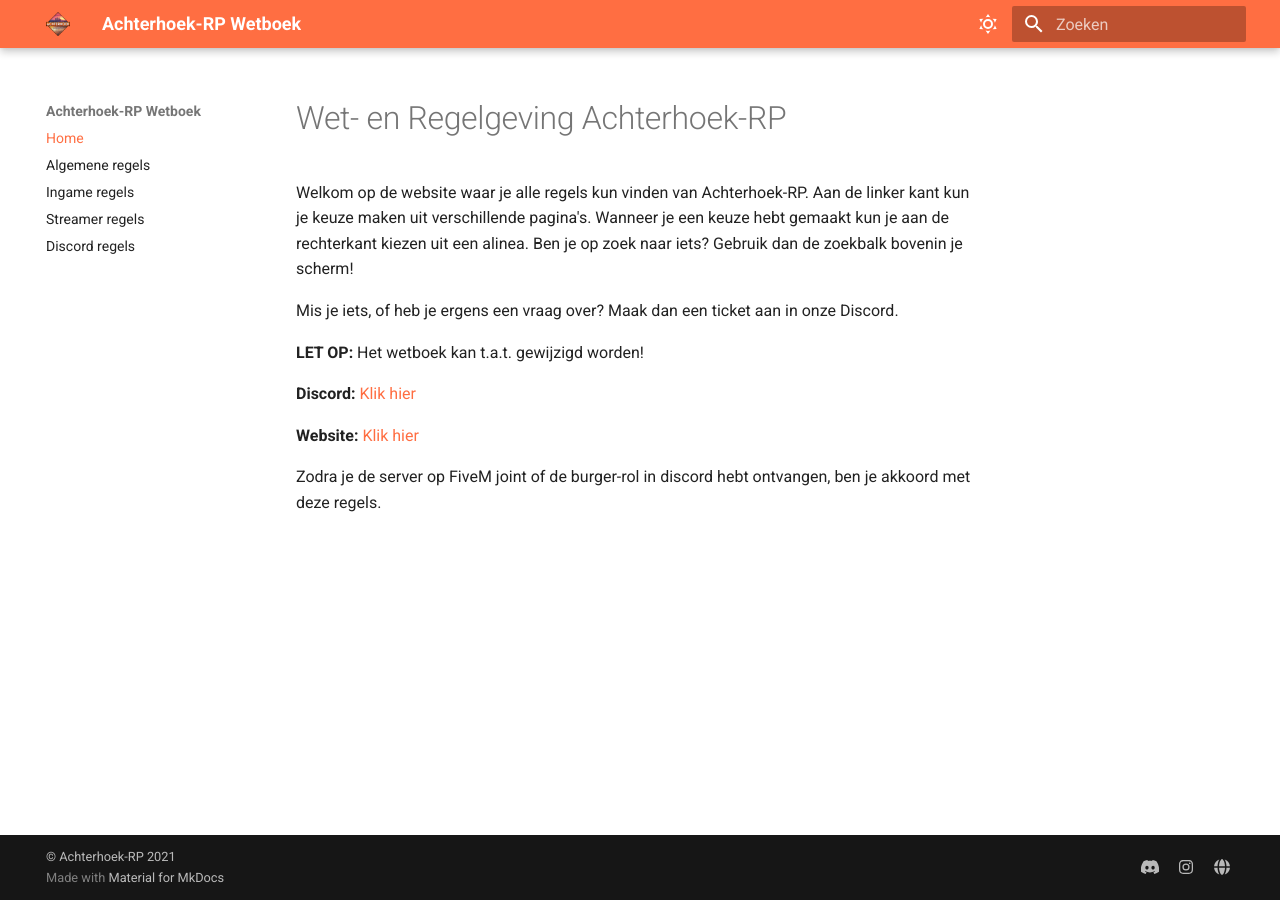
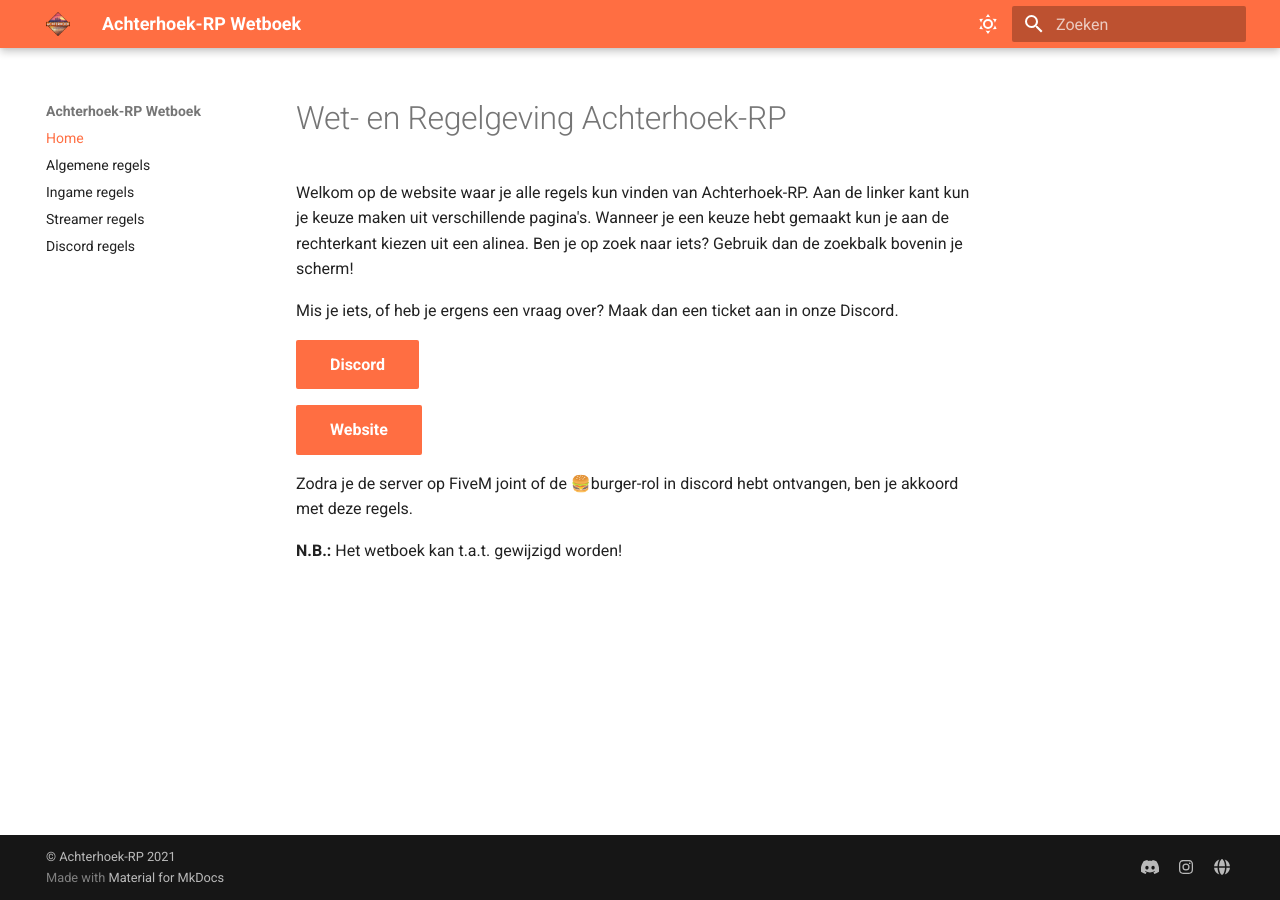
Before and after one commit to Jaccosf/ARP-Wetboek, an MkDocs documentation site: the page built from docs/index.md, in a window 1280 px wide. Built offline with MkDocs 1.6.1 and Material for MkDocs 9.7.7, drawn with Linux system fonts in a browser that asks for light colours.

Commit message:
Nieuwe buttons bij index page

```diff
--- a/docs/index.md
+++ b/docs/index.md
@@ -4,10 +4,10 @@
 
 Mis je iets, of heb je ergens een vraag over? Maak dan een ticket aan in onze Discord.
 
-**LET OP:** Het wetboek kan t.a.t. gewijzigd worden!
+[Discord](https://achterhoek-rp.nl/discord){ .md-button .md-button--primary }
 
-**Discord:** [Klik hier](https://achterhoek-rp.nl/discord)
+[Website](https://www.achterhoek-rp.nl){ .md-button .md-button--primary }
 
-**Website:** [Klik hier](https://www.achterhoek-rp.nl)
+Zodra je de server op FiveM joint of de 🍔burger-rol in discord hebt ontvangen, ben je akkoord met deze regels.
 
-Zodra je de server op FiveM joint of de burger-rol in discord hebt ontvangen, ben je akkoord met deze regels.
+**N.B.:** Het wetboek kan t.a.t. gewijzigd worden!
--- a/mkdocs.yml
+++ b/mkdocs.yml
@@ -40,6 +40,9 @@
       locale: nl
       fallback_to_build_date: false
 
+markdown_extensions:
+  - attr_list
+
 nav:
   - Home: index.md
   - Algemene regels: algemeen.md
```
